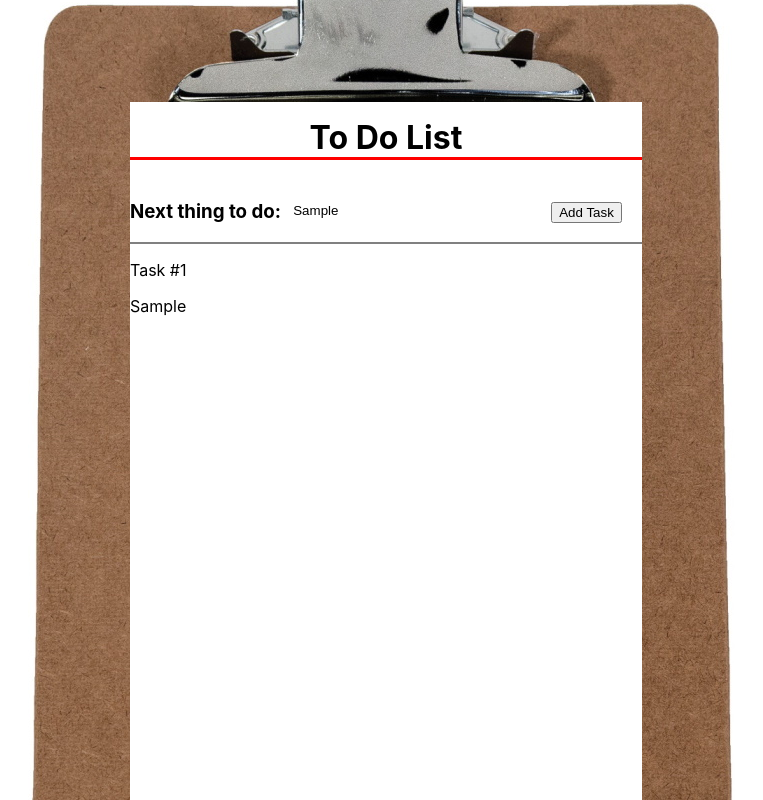
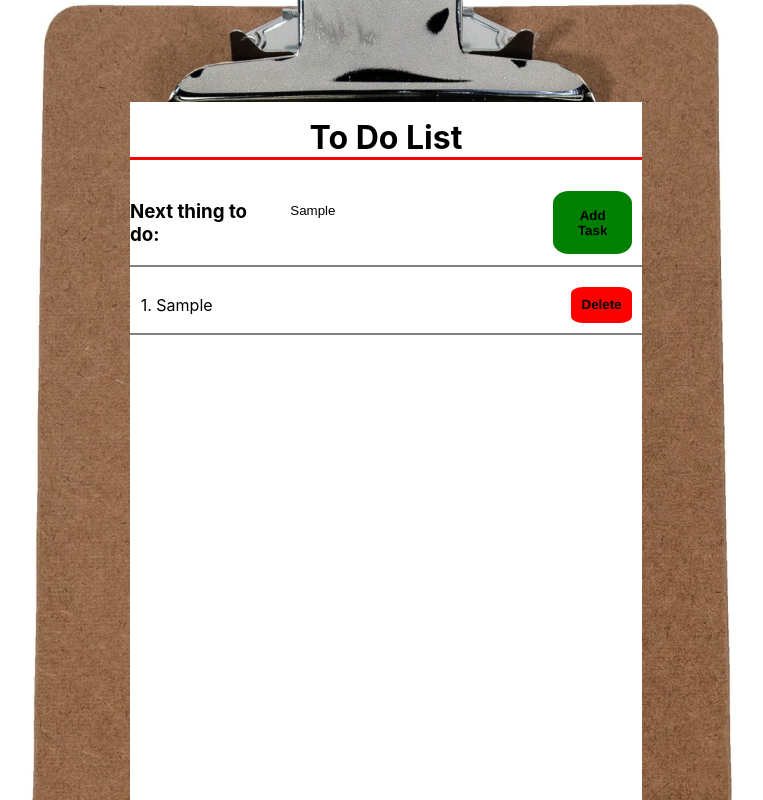
Before and after one commit to mforte215/simple-task-list, a React (Create React App) app: page / in a window 1280 px wide. Both pictures are taken after typing "Sample" into the empty fields and a click on the button "Add Task". Shown: the whole page, without its empty margins (254-1017 px from the left). Built offline with nearby package versions, Linux system fonts and the light colour scheme.

Commit message:
added delete button and functionality.

```diff
--- a/src/components/ToDoList/TaskList/TaskList.js
+++ b/src/components/ToDoList/TaskList/TaskList.js
@@ -5,7 +5,8 @@ const taskList = (props) => {
 
     let transformedTasks = Object.keys(props.tasks).map(keyIndex => {
         return [...Array(props.tasks[keyIndex])].map((v, i) => {
-            return <Todo key={keyIndex + i} id={keyIndex} taskText={props.tasks[keyIndex].taskText} />
+
+            return <Todo click={props.clicked} key={keyIndex + i} id={keyIndex} taskText={props.tasks[keyIndex].taskText} />
         });
     })
 
--- a/src/components/ToDoList/ToDoList.js
+++ b/src/components/ToDoList/ToDoList.js
@@ -7,14 +7,20 @@ class ToDoList extends Component {
     state = {
         newTaskInput: '',
         taskList: [],
+        taskIDTotal: 0,
     }
-
 
     addTask = () => {
 
-       const newTask = {
+
+        let total = this.state.taskIDTotal;
+        const newTask = {
             taskText: this.state.newTaskInput,
+            taskID: total
         }
+
+        total = total + 1;
+
 
         let newTaskList = [...this.state.taskList];
         newTaskList.push(newTask);
@@ -24,8 +30,32 @@ class ToDoList extends Component {
             }
         );
 
+    };
+
+    removeTask = (taskID) => {
+        let removeIndex = null;
+        let copyOfTaskArray = [...this.state.taskList];
+        console.log('Logging Task ID:' + taskID);
+        let taskToDelete = copyOfTaskArray.find((task, index) => {
+            console.log(task);
+            if(task.id === taskID) {
+                removeIndex = index;
+                return true;
+            }
+            else {
+                return false;
+            }
+        });
+
+        copyOfTaskArray.splice(removeIndex, 1);
+
+        this.setState({
+            taskList: copyOfTaskArray
+        });
+
+
+
     }
-
 
     updateTask = (event) => {
         this.setState(
@@ -53,7 +83,7 @@ class ToDoList extends Component {
             <input onChange={this.updateTask} name="inputText" className={classes.InputControlText} type="text" />
             <button onClick={this.addTask} className={classes.InputControlButton}>Add Task</button>
             </div>
-            <TaskList tasks={this.state.taskList} />
+            <TaskList clicked={this.removeTask} tasks={this.state.taskList} />
             </div>
         </div>
     );
--- a/src/components/ToDoList/ToDoList.module.css
+++ b/src/components/ToDoList/ToDoList.module.css
@@ -27,6 +27,12 @@
 }
 
 .InputControlButton {
-    height: 80%;
-    margin-top:4%;
+    margin: 2%;
+    background-color: Green;
+    color: black;
+    padding: 2%;
+    border: none;
+    border-radius: 20%;
+    font-weight: bold;
+    font-family:'Franklin Gothic Medium', 'Arial Narrow', Arial, sans-serif
 }
--- a/src/components/ToDoList/todo/Todo.js
+++ b/src/components/ToDoList/todo/Todo.js
@@ -1,4 +1,6 @@
+
 import React from 'react';
+import classes from './Todo.module.css';
 
 const todo = (props) => {
 
@@ -6,9 +8,8 @@ const todo = (props) => {
     let taskNumber = parseInt(props.id) + 1;
 
     return (
-        <div>
-            <p>Task #{taskNumber}</p>
-            <p>{props.taskText}</p>
+        <div onClick={() => props.click(props.id)} className={classes.Todo}>
+            <p>{taskNumber}. {props.taskText}</p><button>Delete</button>
         </div>
     );
 }
--- a/src/components/ToDoList/todo/Todo.module.css
+++ b/src/components/ToDoList/todo/Todo.module.css
@@ -1,5 +1,26 @@
 .Todo {
     height: 60;
-    width: 70%;
+    border-bottom: 2px solid grey;
+    padding-top: 2%;
+    display: flex;
+
+}
+
+.Todo p {
+
+    width: 80%;
     margin: auto;
+
+
 }
+
+.Todo button {
+    margin: 2%;
+    background-color: red;
+    color: black;
+    padding: 2%;
+    border: none;
+    border-radius: 20%;
+    font-weight: bold;
+    font-family:'Franklin Gothic Medium', 'Arial Narrow', Arial, sans-serif
+}
```
Also changed, not shown: 1 other file (tests, documents, lock files or other folders).
